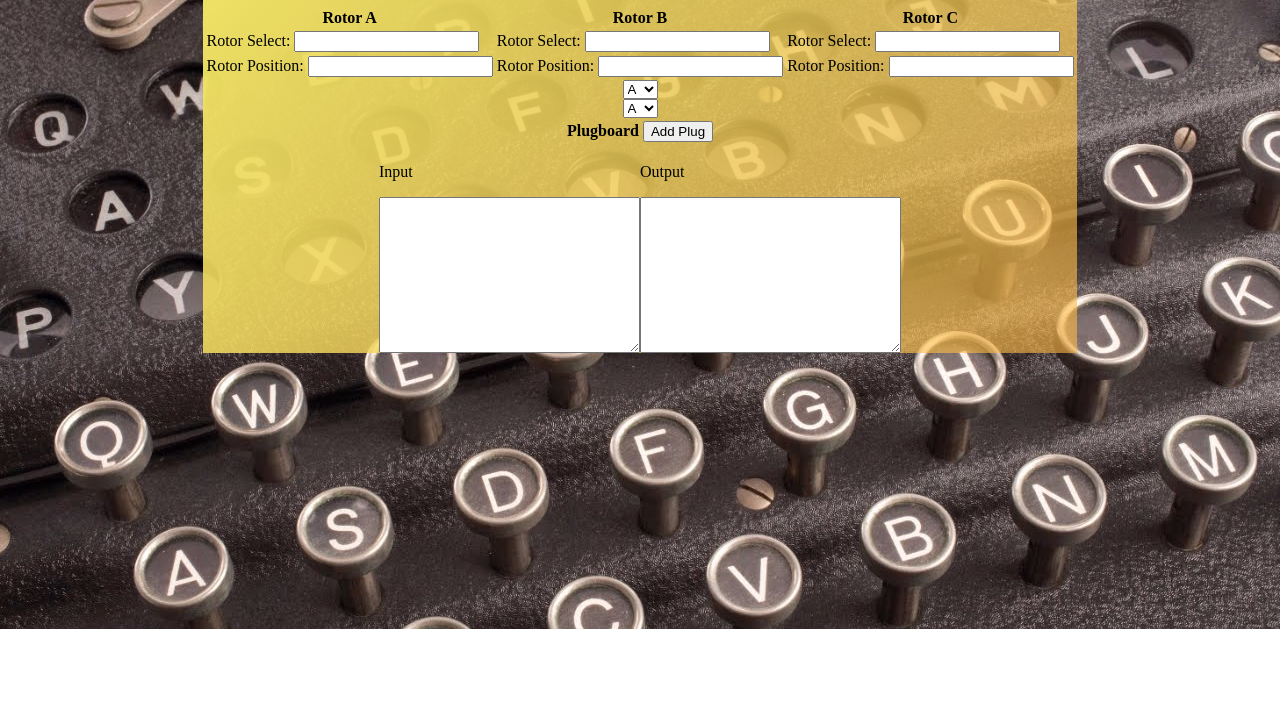
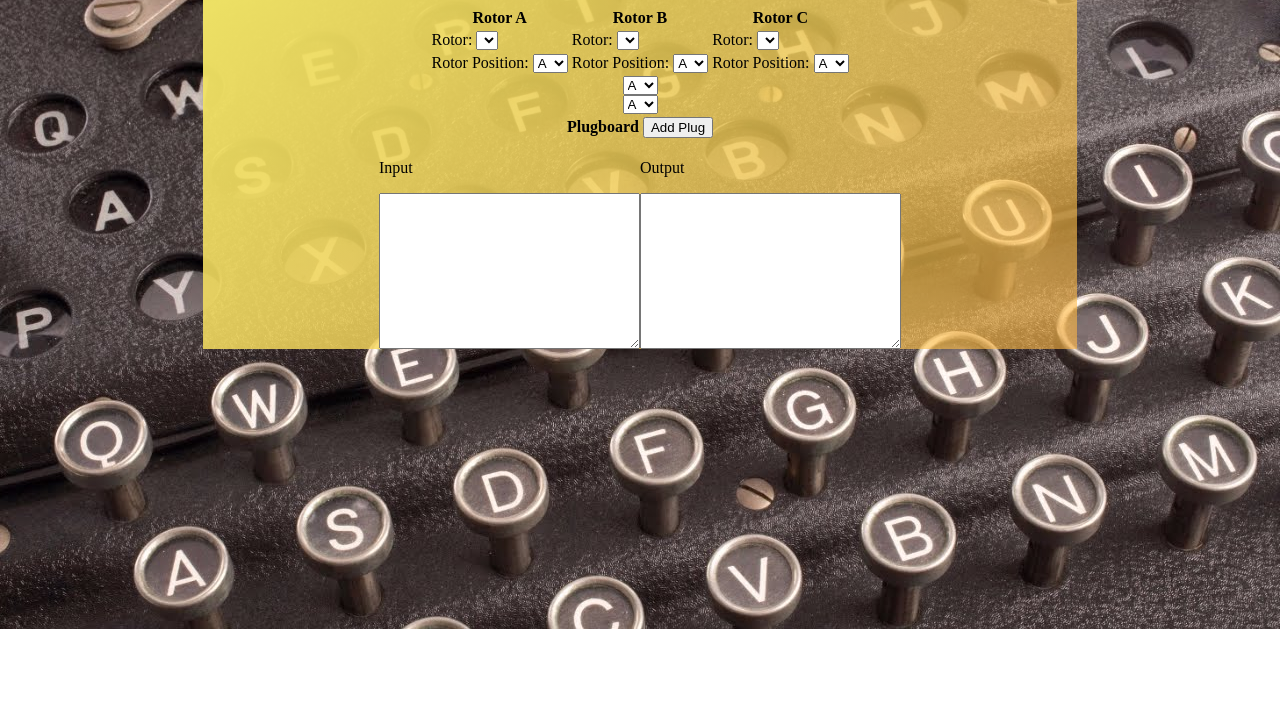
Before and after one commit to Kpconway519/Vanilla-Enigma, a plain HTML site: page index.html in a window 1280 px wide. Shown: the part 91-800 px from the top of the page. Drawn offline with Linux system fonts and the light colour scheme; a web font is replaced by a local one.

Commit message:
pushing dropdowns for rotors and rotor positions, and basic setup for rotor select system

```diff
--- a/index.html
+++ b/index.html
@@ -23,14 +23,14 @@
                 <th>Rotor C</th>
             </tr>
             <tr>
-                <td>Rotor Select: <input type="number" name="" id="firstRotor"> </td>
-                <td>Rotor Select: <input type="number" name="" id="secondRotor"> </td>
-                <td>Rotor Select: <input type="number" name="" id="thirdRotor"> </td>
+                <td>Rotor: <select name="rotorOne" id="rotorOne"></select> </td>
+                <td>Rotor: <select name="rotorTwo" id="rotorTwo"></select> </td>
+                <td>Rotor: <select name="rotorThree" id="rotorThree"></select> </td>
             </tr>
             <tr>
-                <td>Rotor Position: <input type="number" name="" id=""> </td>
-                <td>Rotor Position: <input type="number" name="" id=""> </td>
-                <td>Rotor Position: <input type="number" name="" id=""> </td>
+                <td>Rotor Position: <select name="rotorOnePosition" id="rotorOnePosition"></select> </td>
+                <td>Rotor Position: <select name="rotorTwoPosition" id="rotorTwoPosition"></select> </td>
+                <td>Rotor Position: <select name="rotorThreePosition" id="rotorThreePosition"></select> </td>
             </tr>
         </table>
 
--- a/script.js
+++ b/script.js
@@ -4,6 +4,12 @@ let outputBox = document.getElementById('output');
 let inputBox = document.getElementById('input');
 let plugOne = document.getElementById('plugOne');
 let plugTwo = document.getElementById('plugTwo');
+let rotorOne = document.getElementById('rotorOne');
+let rotorTwo = document.getElementById('rotorTwo');
+let rotorThree = document.getElementById('rotorThree');
+let rotorOnePosition = document.getElementById('rotorOnePosition');
+let rotorTwoPosition = document.getElementById('rotorTwoPosition');
+let rotorThreePosition = document.getElementById('rotorThreePosition');
 let plugboardRow = document.getElementById('plugboardRow');
 // console.log(outputBox.value)
 
@@ -97,21 +103,22 @@ class Rotor {
 
 //these are passed into a new instance of a Rotor class as "let rotor1 = new Rotor(rotorWiring1, *stuff*)"
 
-// wiring, ring, position, turnover point
-let debugRotor = new Rotor(rotorWiring1, 0, "Q", 1)
+// wiring, position, turnover point, rotor order
+let debugRotor1 = new Rotor(rotorWiring1, 0, "Q", 1)
+let debugRotor2 = new Rotor(rotorWiring2, 0, "Q", 1)
+let debugRotor3 = new Rotor(rotorWiring3, 0, "Q", 1)
 
+let rotorConstructor = () => {
 
+}
 
+let forwardRotors = (letter) => {
 
+}
 
+let backwardRotors = (letter) => {
 
-
-
-
-
-
-
-
+}
 
 
 
@@ -149,6 +156,9 @@ let plugboardAlphabet = [
     'Z',
 ]
 
+let rotorSelect = "I II III IV V".split(' ')
+let rotorPosition = "ABCDEFGHIJKLMNOPQRSTUVWXYZ".split('')
+
 // as each plugboard pair is added, it goes into the plugboard object as 2 key value pairs so it can be found by a later function from either "end".
 
 let fillPlugboardDropdowns = (array) => {
@@ -158,8 +168,32 @@ let fillPlugboardDropdowns = (array) => {
     array.forEach((letter) => plugTwo.innerHTML += `<option>${letter}</option>`)
 }
 
+let fillRotorDropdowns = (array) => {
+
+        // this one doesn't work for some reason
+
+    rotorOne.innerHTML = '';
+    rotorTwo.innerHTML = '';
+    rotorThree.innerHTML = '';
+    array.forEach((rotor) => rotorOne.innerHTML += `<option>${rotor}</option>`)
+    array.forEach((rotor) => rotorTwo.innerHTML += `<option>${rotor}</option>`)
+    array.forEach((rotor) => rotorThree.innerHTML += `<option>${rotor}</option>`)
+}
+let fillRotorPositionDropdowns = (array) => {
+    rotorOne.innerHTML = '';
+    rotorTwo.innerHTML = '';
+    rotorThree.innerHTML = '';
+    array.forEach((rotor) => rotorOnePosition.innerHTML += `<option>${rotor}</option>`)
+    array.forEach((rotor) => rotorTwoPosition.innerHTML += `<option>${rotor}</option>`)
+    array.forEach((rotor) => rotorThreePosition.innerHTML += `<option>${rotor}</option>`)
+}
+
 // fillPlugboardDropdowns(plugboardAlphabet)
-window.onload = fillPlugboardDropdowns(plugboardAlphabet)
+window.onload = function() {
+    fillPlugboardDropdowns(plugboardAlphabet)
+    fillRotorDropdowns(rotorSelect)
+    fillRotorPositionDropdowns(rotorPosition)
+}
 
 let addPlug = () => {
 
```
